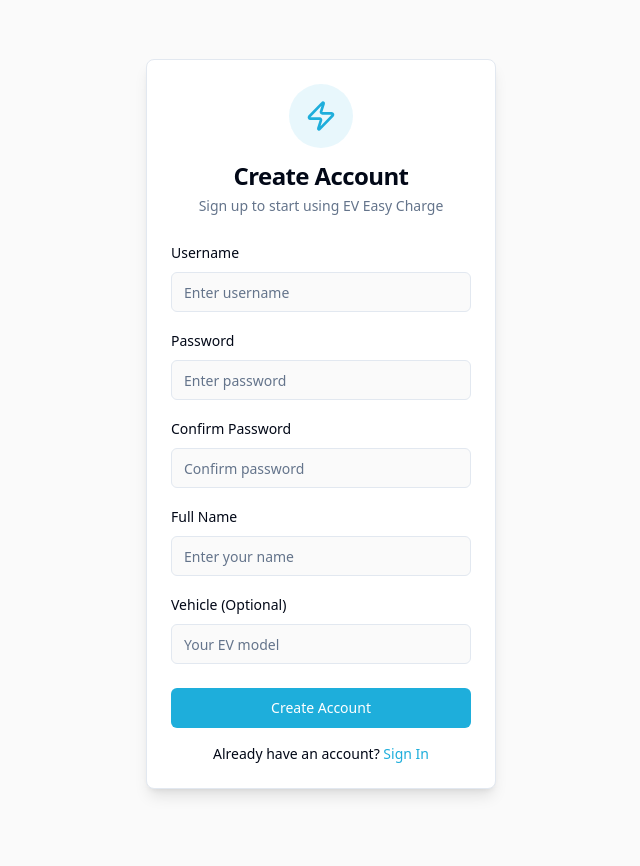
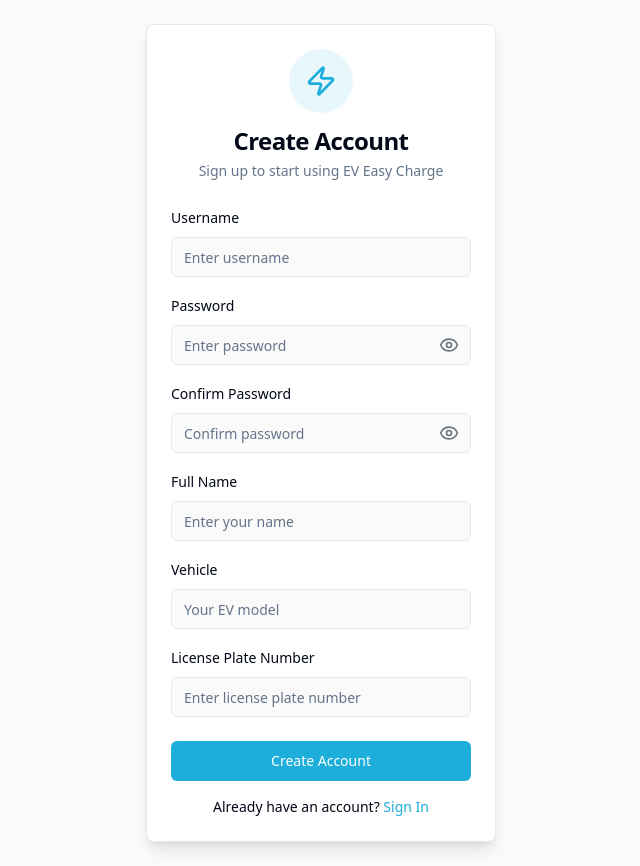
Before and after one commit to kantorujbitdev/ev-easy-charge, a React (Vite) app: page /register in a window 1280 px wide. Shown: the whole page, without its empty margins (319-959 px from the left). Built offline with nearby package versions, Linux system fonts and the light colour scheme; the HTML template or start-up script is replaced by a standard one.

Commit message:
Add password visibility and registration form updates
- Added "Show Password" feature to password input.
- Made "Vehicle" field mandatory in registration.
- Added "License Plate Number" field to registration and profile.
- Ensured existing user data is updated with license plate.

```diff
--- a/src/contexts/AuthContext.tsx
+++ b/src/contexts/AuthContext.tsx
@@ -50,7 +50,13 @@ export const AuthProvider = ({ children }: { children: React.ReactNode }) => {
     }
   };
 
-  const register = async (username: string, password: string, name: string, vehicle: string): Promise<boolean> => {
+  const register = async (
+    username: string,
+    password: string,
+    name: string,
+    vehicle: string,
+    licensePlate: string
+  ): Promise<boolean> => {
     // Simulate API call with 500ms delay
     await new Promise(resolve => setTimeout(resolve, 500));
 
@@ -62,7 +68,7 @@ export const AuthProvider = ({ children }: { children: React.ReactNode }) => {
     }
 
     try {
-      const newUser = await registerNewUser(username, password, name, vehicle);
+      const newUser = await registerNewUser(username, password, name, vehicle, licensePlate);
       setUser(newUser);
       setIsAuthenticated(true);
       localStorage.setItem('ev_user', JSON.stringify(newUser));
--- a/src/lib/mockData.ts
+++ b/src/lib/mockData.ts
@@ -7,6 +7,7 @@ export const users: User[] = [
     password: "user1",
     name: "Alice Johnson",
     vehicle: "Nissan Leaf",
+    licensePlate: "EV-1234",
     email: "alice@example.com",
     phone: "555-123-4567",
     profileImage: "/placeholder.svg",
@@ -17,6 +18,7 @@ export const users: User[] = [
     password: "user2",
     name: "Bob Smith",
     vehicle: "Tesla Model 3",
+    licensePlate: "EV-5678",
     email: "bob@example.com",
     phone: "555-987-6543",
     profileImage: "/placeholder.svg",
@@ -27,6 +29,7 @@ export const users: User[] = [
     password: "admin",
     name: "ADMIN GORAL",
     vehicle: "BYD M6",
+    licensePlate: "ADMIN-EV",
     email: "admin@example.com",
     phone: "555-987-6543",
     profileImage: "/placeholder.svg",
@@ -298,7 +301,8 @@ export const registerNewUser = async (
   username: string,
   password: string,
   name: string,
-  vehicle: string
+  vehicle: string,
+  licensePlate: string
 ) => {
   // Generate a new user ID (would be handled by backend in real app)
   const newId = users.length > 0 ? Math.max(...users.map((u) => u.id)) + 1 : 1;
@@ -309,6 +313,7 @@ export const registerNewUser = async (
     password,
     name,
     vehicle,
+    licensePlate,
   };
 
   users.push(newUser);
--- a/src/lib/types.ts
+++ b/src/lib/types.ts
@@ -1,9 +1,11 @@
+
 export type User = {
   id: number;
   username: string;
   password: string;
   name: string;
   vehicle: string;
+  licensePlate?: string;
   email?: string;
   phone?: string;
   profileImage?: string;
@@ -49,7 +51,8 @@ export type AuthContextType = {
     username: string,
     password: string,
     name: string,
-    vehicle: string
+    vehicle: string,
+    licensePlate: string
   ) => Promise<boolean>;
   logout: () => void;
   isAuthenticated: boolean;
--- a/src/pages/Login.tsx
+++ b/src/pages/Login.tsx
@@ -1,3 +1,4 @@
+
 import { useState } from "react";
 import { useNavigate, Link } from "react-router-dom";
 import { useAuth } from "@/contexts/AuthContext";
@@ -12,12 +13,13 @@ import {
   CardTitle,
 } from "@/components/ui/card";
 import { Label } from "@/components/ui/label";
-import { Zap } from "lucide-react";
+import { Zap, Eye, EyeOff } from "lucide-react";
 
 export default function Login() {
   const [username, setUsername] = useState("");
   const [password, setPassword] = useState("");
   const [isLoading, setIsLoading] = useState(false);
+  const [showPassword, setShowPassword] = useState(false);
   const { login } = useAuth();
   const navigate = useNavigate();
 
@@ -33,6 +35,10 @@ export default function Login() {
     } finally {
       setIsLoading(false);
     }
+  };
+
+  const togglePasswordVisibility = () => {
+    setShowPassword(!showPassword);
   };
 
   return (
@@ -61,14 +67,28 @@ export default function Login() {
             </div>
             <div className="space-y-2">
               <Label htmlFor="password">Password</Label>
+              <div className="relative">
                 <Input
                   id="password"
-                type="password"
+                  type={showPassword ? "text" : "password"}
                   placeholder="Enter password"
                   value={password}
                   onChange={(e) => setPassword(e.target.value)}
                   required
                 />
+                <button
+                  type="button"
+                  className="absolute right-3 top-1/2 transform -translate-y-1/2 text-gray-500 hover:text-gray-700"
+                  onClick={togglePasswordVisibility}
+                  tabIndex={-1}
+                >
+                  {showPassword ? (
+                    <EyeOff className="h-5 w-5" />
+                  ) : (
+                    <Eye className="h-5 w-5" />
+                  )}
+                </button>
+              </div>
             </div>
             <div className="text-sm text-gray-500">
               <p>Demo Accounts:</p>
--- a/src/pages/Profile.tsx
+++ b/src/pages/Profile.tsx
@@ -1,3 +1,4 @@
+
 import React from "react";
 import { useAuth } from "@/contexts/AuthContext";
 import { useNavigate } from "react-router-dom";
@@ -11,7 +12,7 @@ import {
 } from "@/components/ui/card";
 import { Avatar, AvatarFallback, AvatarImage } from "@/components/ui/avatar";
 import { Separator } from "@/components/ui/separator";
-import { User, Mail, Phone, LogOut, Car } from "lucide-react";
+import { User, Mail, Phone, LogOut, Car, CreditCard } from "lucide-react";
 import { getUserSessions } from "@/lib/mockData";
 import {
   AlertDialog,
@@ -82,6 +83,12 @@ const Profile = () => {
             <Car className="h-4 w-4 text-muted-foreground mr-2" />
             <span className="text-muted-foreground w-24">Vehicle:</span>
             <span>{user.vehicle}</span>
+          </div>
+
+          <div className="flex items-center">
+            <CreditCard className="h-4 w-4 text-muted-foreground mr-2" />
+            <span className="text-muted-foreground w-24">License Plate:</span>
+            <span>{user.licensePlate || "Not specified"}</span>
           </div>
 
           {user.email && (
@@ -155,6 +162,6 @@ const Profile = () => {
       </Card>
     </div>
   );
-};
+}
 
 export default Profile;
--- a/src/pages/Register.tsx
+++ b/src/pages/Register.tsx
@@ -1,3 +1,4 @@
+
 import { useState } from "react";
 import { useNavigate, Link } from "react-router-dom";
 import { useAuth } from "@/contexts/AuthContext";
@@ -12,7 +13,7 @@ import {
   CardTitle,
 } from "@/components/ui/card";
 import { Label } from "@/components/ui/label";
-import { Zap, ArrowLeft } from "lucide-react";
+import { Zap, ArrowLeft, Eye, EyeOff } from "lucide-react";
 import { useForm } from "react-hook-form";
 import { z } from "zod";
 import { zodResolver } from "@hookform/resolvers/zod";
@@ -31,7 +32,8 @@ const registerSchema = z
     password: z.string().min(6, "Password must be at least 6 characters"),
     confirmPassword: z.string(),
     name: z.string().min(2, "Name must be at least 2 characters"),
-    vehicle: z.string().optional(),
+    vehicle: z.string().min(2, "Vehicle must be at least 2 characters"),
+    licensePlate: z.string().min(2, "License plate must be at least 2 characters"),
   })
   .refine((data) => data.password === data.confirmPassword, {
     message: "Passwords don't match",
@@ -40,6 +42,8 @@ const registerSchema = z
 
 export default function Register() {
   const [isLoading, setIsLoading] = useState(false);
+  const [showPassword, setShowPassword] = useState(false);
+  const [showConfirmPassword, setShowConfirmPassword] = useState(false);
   const { register } = useAuth();
   const navigate = useNavigate();
 
@@ -51,6 +55,7 @@ export default function Register() {
       confirmPassword: "",
       name: "",
       vehicle: "",
+      licensePlate: "",
     },
   });
 
@@ -62,7 +67,8 @@ export default function Register() {
         values.username,
         values.password,
         values.name,
-        values.vehicle || ""
+        values.vehicle,
+        values.licensePlate
       );
       if (success) {
         navigate("/");
@@ -112,12 +118,26 @@ export default function Register() {
                   <FormItem>
                     <Label htmlFor="password">Password</Label>
                     <FormControl>
+                      <div className="relative">
                         <Input
                           id="password"
-                        type="password"
+                          type={showPassword ? "text" : "password"}
                           placeholder="Enter password"
                           {...field}
                         />
+                        <button
+                          type="button"
+                          className="absolute right-3 top-1/2 transform -translate-y-1/2 text-gray-500 hover:text-gray-700"
+                          onClick={() => setShowPassword(!showPassword)}
+                          tabIndex={-1}
+                        >
+                          {showPassword ? (
+                            <EyeOff className="h-5 w-5" />
+                          ) : (
+                            <Eye className="h-5 w-5" />
+                          )}
+                        </button>
+                      </div>
                     </FormControl>
                     <FormMessage />
                   </FormItem>
@@ -131,12 +151,26 @@ export default function Register() {
                   <FormItem>
                     <Label htmlFor="confirmPassword">Confirm Password</Label>
                     <FormControl>
+                      <div className="relative">
                         <Input
                           id="confirmPassword"
-                        type="password"
+                          type={showConfirmPassword ? "text" : "password"}
                           placeholder="Confirm password"
                           {...field}
                         />
+                        <button
+                          type="button"
+                          className="absolute right-3 top-1/2 transform -translate-y-1/2 text-gray-500 hover:text-gray-700"
+                          onClick={() => setShowConfirmPassword(!showConfirmPassword)}
+                          tabIndex={-1}
+                        >
+                          {showConfirmPassword ? (
+                            <EyeOff className="h-5 w-5" />
+                          ) : (
+                            <Eye className="h-5 w-5" />
+                          )}
+                        </button>
+                      </div>
                     </FormControl>
                     <FormMessage />
                   </FormItem>
@@ -166,11 +200,29 @@ export default function Register() {
                 name="vehicle"
                 render={({ field }) => (
                   <FormItem>
-                    <Label htmlFor="vehicle">Vehicle (Optional)</Label>
+                    <Label htmlFor="vehicle">Vehicle</Label>
                     <FormControl>
                       <Input
                         id="vehicle"
                         placeholder="Your EV model"
+                        {...field}
+                      />
+                    </FormControl>
+                    <FormMessage />
+                  </FormItem>
+                )}
+              />
+
+              <FormField
+                control={form.control}
+                name="licensePlate"
+                render={({ field }) => (
+                  <FormItem>
+                    <Label htmlFor="licensePlate">License Plate Number</Label>
+                    <FormControl>
+                      <Input
+                        id="licensePlate"
+                        placeholder="Enter license plate number"
                         {...field}
                       />
                     </FormControl>
```
Lines whose indentation alone changed are shown as unchanged.
